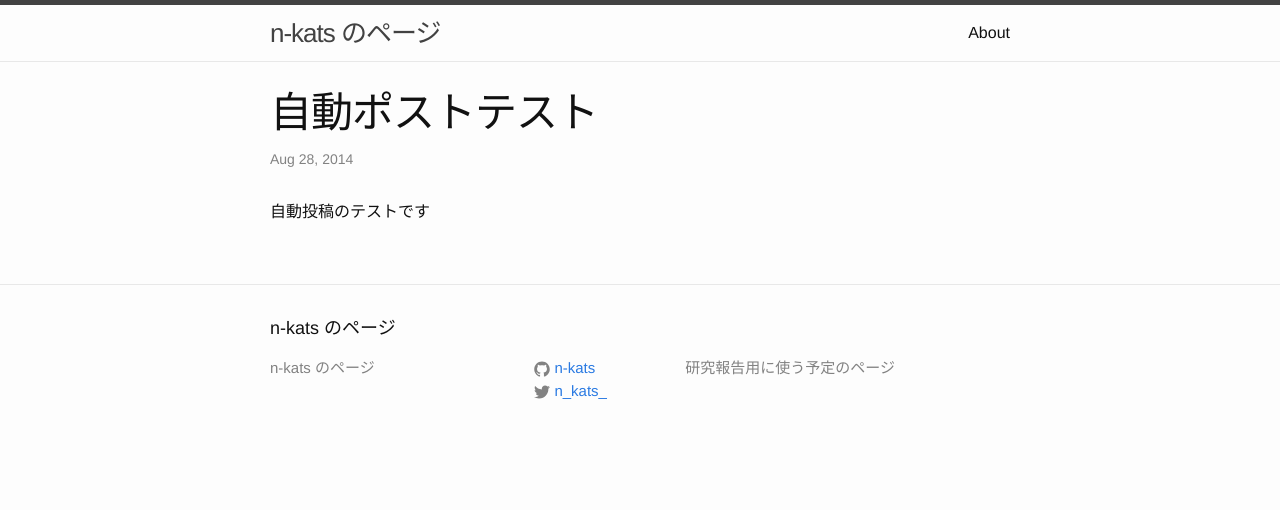
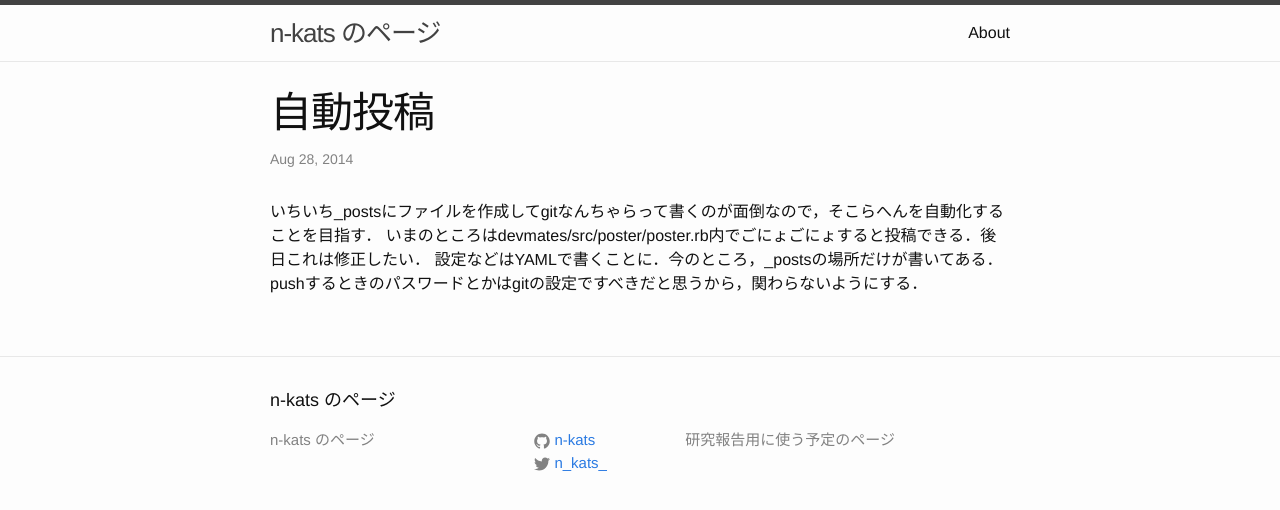
Before and after one commit to n-kats/n-kats.github.io, a Jekyll site: the page built from _posts/2014-08-28-post-test.markdown, in a window 1280 px wide. Shown: the top 510 px of the page. Built offline with Jekyll 4.4.1, drawn with Linux system fonts in a browser that asks for light colours.

Commit message:
post 2014-08-28-post-test.markdown

```diff
--- a/_posts/2014-08-28-post-test.markdown
+++ b/_posts/2014-08-28-post-test.markdown
@@ -1,7 +1,9 @@
 ---
 layout: post
-title: 自動ポストテスト
-date: 2014-08-28 21:30:49
+title: 自動投稿
+date: 2014-08-28 21:47:14
 categories: jekyll update
 ---
-自動投稿のテストです
+いちいち_postsにファイルを作成してgitなんちゃらって書くのが面倒なので，そこらへんを自動化することを目指す．
+いまのところはdevmates/src/poster/poster.rb内でごにょごにょすると投稿できる．後日これは修正したい．
+設定などはYAMLで書くことに．今のところ，_postsの場所だけが書いてある．pushするときのパスワードとかはgitの設定ですべきだと思うから，関わらないようにする．
```
